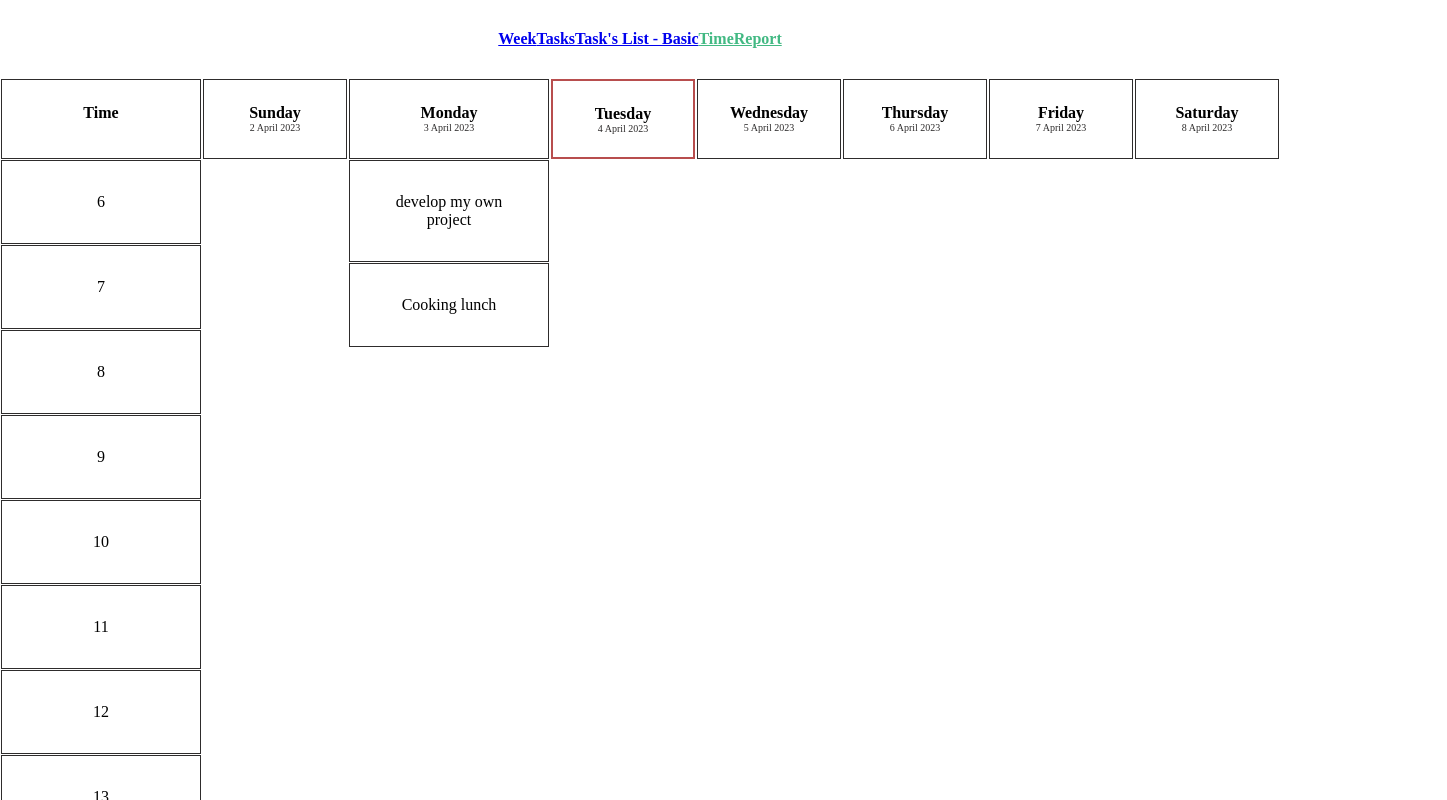
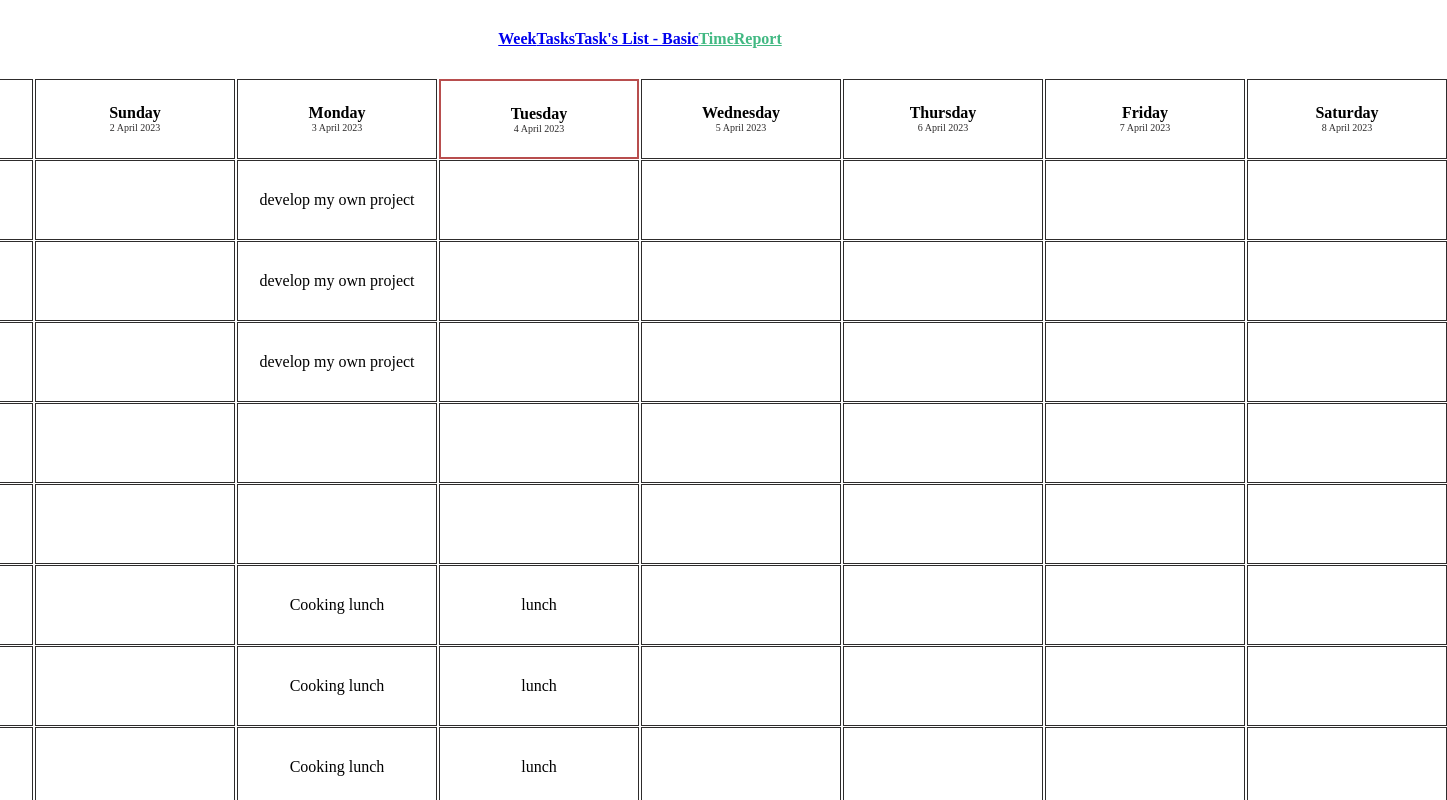
Before and after one commit to jagodabie/time-planner, a Vue app: page /time-report in a window 1280 px wide. Shown: the top 800 px of the page, 1447 px wide, since content can reach past the window. Built offline with nearby package versions, Linux system fonts and the light colour scheme; data requests are answered from the project's data file.

Commit message:
feat(modal): create modal

```diff
--- a/db.json
+++ b/db.json
@@ -73,18 +73,36 @@
   ],
   "tasks-time": [
     {
-      "durationInHour": "12",
+      "durationInHour": "4",
       "durationInMinutes": "12",
+      "tasksHour": [6, 7, 8],
       "workDate": "2023-04-03",
       "workDescription": "develop my own project",
       "id": 1
     },
     {
-      "durationInHour": "12",
+      "durationInHour": "2",
       "durationInMinutes": "12",
       "workDate": "2023-04-03",
+      "tasksHour": [11, 12, 13],
       "workDescription": "Cooking lunch",
-      "id": 1
+      "id": 2
+    },
+    {
+      "durationInHour": "1",
+      "durationInMinutes": "12",
+      "workDate": "2023-04-04",
+      "tasksHour": [11, 12, 13],
+      "workDescription": "lunch",
+      "id": 3
+    },
+    {
+      "durationInHour": "1",
+      "durationInMinutes": "12",
+      "workDate": "2023-04-04",
+      "tasksHour": [16, 17, 18],
+      "workDescription": "Cooking lunch",
+      "id": 4
     }
   ]
 }
--- a/src/components/HoursList.vue
+++ b/src/components/HoursList.vue
@@ -1,12 +1,20 @@
 <template>
   <div class="hour-list">
     <div v-for="(hour, index) in hours" :key="index" class="hour">
-      {{ hour }}
+      <span v-if="props.isHoursColumn">{{ hour }}</span>
+      <span v-if="taskPerHour(hour)">{{ taskPerHour(hour) }}</span>
     </div>
   </div>
 </template>
 
 <script setup lang="ts">
+import type { TimeRecord } from '@/types/Task'
+
+const props = defineProps({
+  isHoursColumn: Boolean,
+  tasks: Array<TimeRecord>
+})
+
 const hours: string[] = [
   '6',
   '7',
@@ -26,14 +34,29 @@ const hours: string[] = [
   '21',
   '22'
 ]
+
+const taskPerHour = (hour: string): string => {
+  return props.tasks?.find((el) => el.tasksHour.includes(Number(hour)))?.workDescription ?? ''
+}
 </script>
 <style lang="scss" scoped>
 @import '@/assets/scss/main.scss';
 @import '@/assets/scss/variables';
+
 .hour {
   width: $width-of-day-row;
+  margin-top: 1px;
+  height: 80px;
   border: $border-gray44;
-  margin-top: 1px;
-  padding: 2rem;
+  display: flex;
+  justify-content: space-around;
+  align-content: center;
+  flex-direction: column;
+}
+.hour > span {
+  display: block;
+}
+p {
+  color: red;
 }
 </style>
--- a/src/components/TaskRecord.vue
+++ /dev/null
@@ -1,25 +0,0 @@
-<template>
-  <div class="tasks-list">
-    <div v-for="(task, index) in tasks" :key="index" class="task" :class="{}">
-      {{ task.workDescription }}
-    </div>
-  </div>
-</template>
-
-<script setup lang="ts">
-import type { TimeRecord } from '@/types/Task'
-const props = defineProps({
-  tasks: Array<TimeRecord>
-})
-</script>
-
-<style lang="scss" scoped>
-@import '@/assets/scss/main.scss';
-@import '@/assets/scss/variables';
-.task {
-  width: $width-of-day-row;
-  border: $border-gray44;
-  margin-top: 1px;
-  padding: 2rem;
-}
-</style>
--- /dev/null
+++ b/src/components/ui/ModalBase.vue
@@ -0,0 +1,53 @@
+<template>
+  <transition name="modal">
+    <div v-show="isVisible" class="modal">
+      <transition name="modal-inner">
+        <div v-show="isVisible" class="modal-inner">
+          <h1><slot name="modal-header" /></h1>
+          <div class="modal-body">
+            <slot name="modal-body" />
+          </div>
+          <div class="modal-footer">
+            <slot name="footer" />
+          </div>
+          <button type="button" @click="emit('close')">Cancel</button>
+          <button type="button" @click="emit('confirm')">Accept</button>
+        </div>
+      </transition>
+    </div>
+  </transition>
+</template>
+<script setup lang="ts">
+const props = defineProps({
+  isVisible: Boolean
+})
+const emit = defineEmits(['close', 'confirm'])
+</script>
+<style scoped>
+.modal {
+  display: flex;
+  justify-content: center;
+  align-content: center;
+  flex-wrap: wrap;
+  height: 100vh;
+  width: 100vw;
+  position: fixed;
+  top: 0;
+  left: 0;
+  background-color: rgb(255, 255, 255, 0.7);
+}
+.modal-inner {
+  width: 500px;
+  border: solid 1px;
+  padding: 1rem;
+}
+
+.modal-body {
+  padding: 0.2rem 1rem;
+}
+
+button {
+  padding: 0.3rem 2.2rem;
+  margin: 0.5rem;
+}
+</style>
--- a/src/types/Task.ts
+++ b/src/types/Task.ts
@@ -8,6 +8,7 @@ export interface Task {
 export interface TimeRecord {
   durationInHour: string
   durationInMinutes: string
+  tasksHour: Array<Number>
   workDate: string
   workDescription: string
   title?: string
--- a/src/views/HomeView.vue
+++ b/src/views/HomeView.vue
@@ -1,7 +1,6 @@
 <script setup lang="ts"></script>
-
 <template>
   <main>
-    <h1>Witaj zaloguj swój czas</h1>
+    <h1>Hej, zaloguj swój czas</h1>
   </main>
 </template>
--- a/src/views/TimeReportView.vue
+++ b/src/views/TimeReportView.vue
@@ -3,9 +3,8 @@ import { ref } from 'vue'
 import type { Day, TimeRecord } from '@/types/Task'
 import type { Ref } from 'vue'
 import { prepareISODateString } from '@/helpers/DateHelpers'
-import TaskRecord from '@/components/TaskRecord.vue'
 import HoursList from '@/components/HoursList.vue'
-
+import ModalBase from '@/components/ui/ModalBase.vue'
 import { getCurrentInstance } from 'vue'
 import { useGetDaysOfWeeksDate } from '@/composables/useGetDaysOfWeeksDate'
 
@@ -29,16 +28,17 @@ const { weekdaysDates } = useGetDaysOfWeeksDate()
   <div class="days-wrapper">
     <div class="hours">
       <div class="title">Time</div>
-      <HoursList />
+      <HoursList :is-hours-column="true" />
     </div>
     <div class="day" v-for="(day, index) in weekdaysDates" :key="index">
       <div class="title" :class="{ 'is-today': getToday(day) }">
         <span>{{ day.weekday }}</span>
         <span>{{ getDisplayDate(day) }}</span>
       </div>
-      <TaskRecord :tasks="tasksPerDay(prepareISODateString(day.year, day.monthNumeric, day.day))" />
+      <HoursList :tasks="tasksPerDay(prepareISODateString(day.year, day.monthNumeric, day.day))" />
     </div>
   </div>
+  <ModalBase :is-visible="visible" />
 </template>
 <style lang="scss" scoped>
 @import '@/assets/scss/variables';
```
